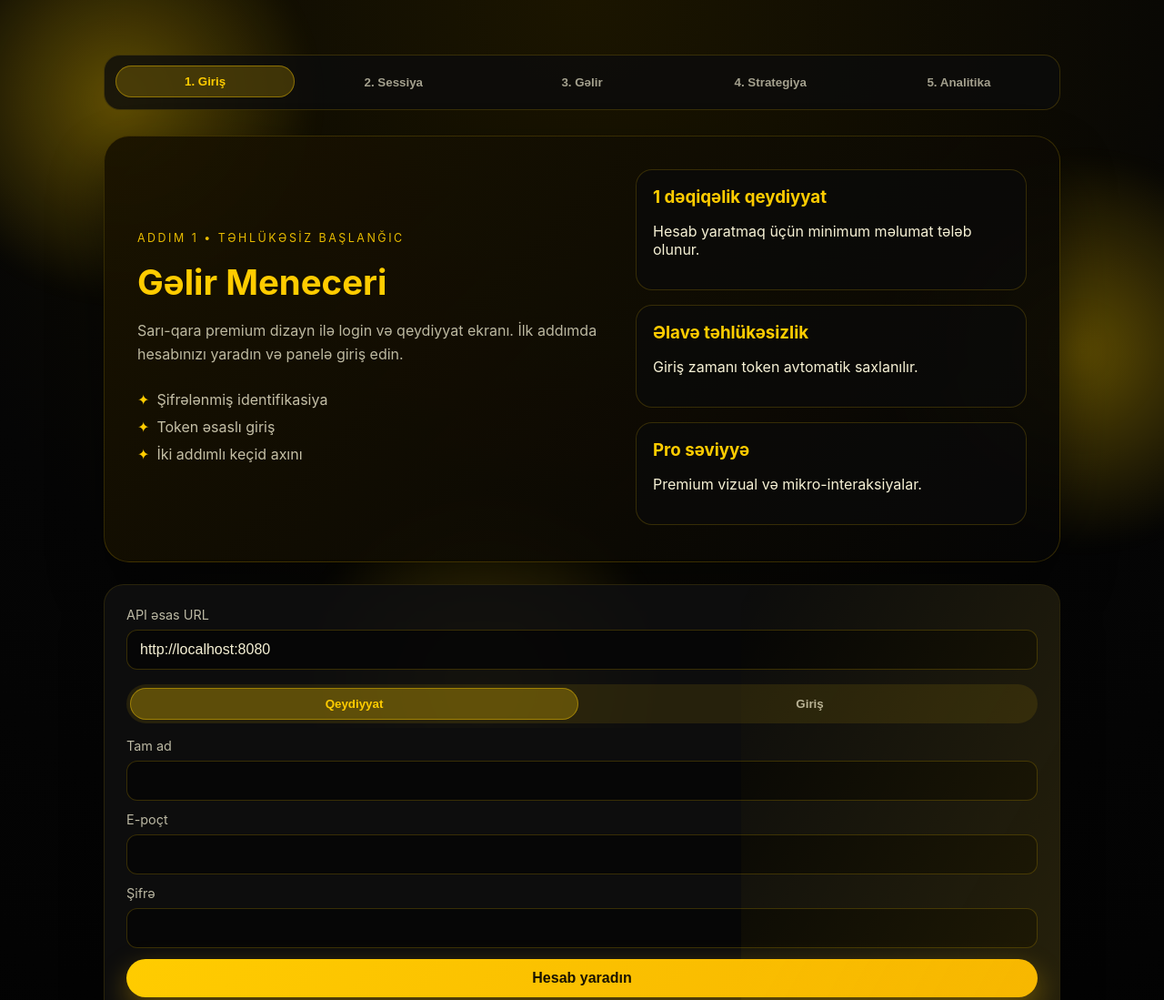
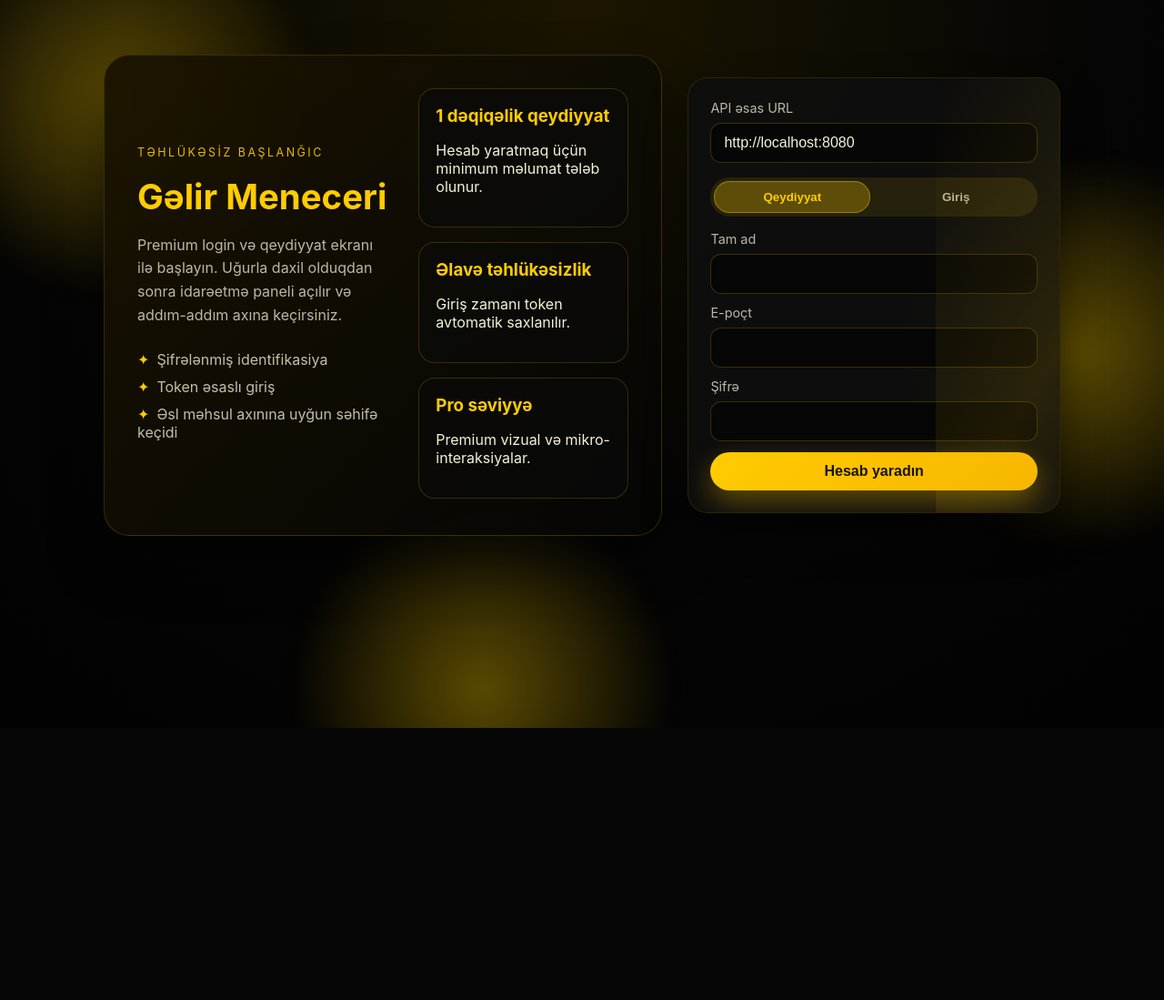
Before and after one commit to JamalJavadov/income-manage-project, a plain HTML site: page frontend/index.html in a window 1280 px wide. Shown: the top 1099 px of the page at 91% size. After the commit the page ends 800 px from the top, so only its background shows below. Drawn offline with Linux system fonts and the light colour scheme.

Commit message:
Refactor auth flow to separate login screen

```diff
--- a/frontend/app.js
+++ b/frontend/app.js
@@ -12,6 +12,7 @@ const pages = document.querySelectorAll(".page");
 const steps = document.querySelectorAll(".step");
 const nextButtons = document.querySelectorAll(".next-step");
 const prevButtons = document.querySelectorAll(".prev-step");
+const views = document.querySelectorAll(".view");
 
 const TOKEN_KEY = "incomeManagerToken";
 const STORAGE_STEP_KEY = "incomeManagerStep";
@@ -30,10 +31,16 @@ const storeToken = (token) => {
   }
 };
 
+const setView = (viewName) => {
+  views.forEach((view) => {
+    view.classList.toggle("active", view.dataset.view === viewName);
+  });
+};
+
 const clearToken = () => {
   localStorage.removeItem(TOKEN_KEY);
   updateOutput("Token silindi. Yeni əməliyyat üçün hazırdır...");
-  goToStep("auth");
+  setView("auth");
 };
 
 const postJson = async (path, body) => {
@@ -106,6 +113,7 @@ const loadIncomeStrategy = async () => {
 };
 
 const loadIncomeStatus = async () => {
+  setView("app");
   const status = await fetchWithToken("/api/income/status");
   if (status.hasMonthlyIncome) {
     await loadIncomeStrategy();
@@ -127,6 +135,7 @@ const handleSubmit = (form, endpoint) => async (event) => {
     const data = await postJson(endpoint, payload);
     storeToken(data.token);
     updateOutput(formatJson(data));
+    setView("app");
     goToStep("session");
     await loadIncomeStatus();
   } catch (error) {
@@ -197,5 +206,6 @@ if (existingToken) {
     updateOutput(`Xəta: ${error.message}`);
   });
 } else {
-  goToStep(localStorage.getItem(STORAGE_STEP_KEY) || "auth");
+  setView("auth");
+  goToStep(localStorage.getItem(STORAGE_STEP_KEY) || "session");
 }
--- a/frontend/index.html
+++ b/frontend/index.html
@@ -12,28 +12,20 @@
       <span class="glow glow-two"></span>
       <span class="glow glow-three"></span>
     </div>
-    <main class="app">
-      <nav class="stepper" aria-label="Addımlar">
-        <button class="step active" type="button" data-step="auth">1. Giriş</button>
-        <button class="step" type="button" data-step="session">2. Sessiya</button>
-        <button class="step" type="button" data-step="income">3. Gəlir</button>
-        <button class="step" type="button" data-step="strategy">4. Strategiya</button>
-        <button class="step" type="button" data-step="insight">5. Analitika</button>
-      </nav>
-
-      <section class="page active" data-step="auth">
+    <main class="app-shell">
+      <section class="view auth-screen active" data-view="auth">
         <header class="hero">
           <div class="hero-content">
-            <span class="eyebrow">Addım 1 • Təhlükəsiz başlanğıc</span>
+            <span class="eyebrow">Təhlükəsiz başlanğıc</span>
             <h1>Gəlir Meneceri</h1>
             <p class="subtitle">
-              Sarı-qara premium dizayn ilə login və qeydiyyat ekranı. İlk addımda hesabınızı
-              yaradın və panelə giriş edin.
+              Premium login və qeydiyyat ekranı ilə başlayın. Uğurla daxil olduqdan sonra
+              idarəetmə paneli açılır və addım-addım axına keçirsiniz.
             </p>
             <ul class="feature-list">
               <li>Şifrələnmiş identifikasiya</li>
               <li>Token əsaslı giriş</li>
-              <li>İki addımlı keçid axını</li>
+              <li>Əsl məhsul axınına uyğun səhifə keçidi</li>
             </ul>
           </div>
           <div class="hero-metrics">
@@ -52,7 +44,7 @@
           </div>
         </header>
 
-        <section class="card spotlight">
+        <section class="card spotlight auth-card">
           <div class="row">
             <label for="apiBase">API əsas URL</label>
             <input id="apiBase" type="url" value="http://localhost:8080" />
@@ -91,15 +83,19 @@
             <button class="primary" type="submit">Daxil olun</button>
           </form>
         </section>
+      </section>
 
-        <div class="page-actions">
-          <button class="primary next-step" type="button" data-next="session">Növbəti addım</button>
-        </div>
-      </section>
+      <section class="view app-screen" data-view="app">
+        <nav class="stepper" aria-label="Addımlar">
+          <button class="step" type="button" data-step="session">1. Sessiya</button>
+          <button class="step" type="button" data-step="income">2. Gəlir</button>
+          <button class="step" type="button" data-step="strategy">3. Strategiya</button>
+          <button class="step" type="button" data-step="insight">4. Analitika</button>
+        </nav>
 
         <section class="page" data-step="session">
           <header class="page-header">
-          <span class="eyebrow">Addım 2 • Sessiya</span>
+            <span class="eyebrow">Addım 1 • Sessiya</span>
             <h2>Sessiya monitoru</h2>
             <p class="subtitle">Tokeni izləyin, çıxışı idarə edin və növbəti mərhələyə keçin.</p>
           </header>
@@ -111,14 +107,13 @@
             <pre id="output" aria-live="polite">Gözləmə rejimi aktivdir...</pre>
           </section>
           <div class="page-actions">
-          <button class="ghost prev-step" type="button" data-prev="auth">Geri</button>
             <button class="primary next-step" type="button" data-next="income">Növbəti addım</button>
           </div>
         </section>
 
         <section class="page" data-step="income">
           <header class="page-header">
-          <span class="eyebrow">Addım 3 • Gəlir</span>
+            <span class="eyebrow">Addım 2 • Gəlir</span>
             <h2>Aylıq gəlirin təsdiqi</h2>
             <p class="subtitle">Panelin növbəti hissəsini açmaq üçün aylıq gəlirinizi daxil edin.</p>
           </header>
@@ -147,7 +142,7 @@
 
         <section class="page" data-step="strategy">
           <header class="page-header">
-          <span class="eyebrow">Addım 4 • Strategiya</span>
+            <span class="eyebrow">Addım 3 • Strategiya</span>
             <h2>Gəliri hissələrə bölün</h2>
             <p class="subtitle">
               Strategiya (50/30/20): məcburi xərclər, strateji inkişaf və şəxsi motivasiya balansı.
@@ -181,7 +176,7 @@
 
         <section class="page" data-step="insight">
           <header class="page-header">
-          <span class="eyebrow">Addım 5 • Analitika</span>
+            <span class="eyebrow">Addım 4 • Analitika</span>
             <h2>İdarəetmə mərkəzi</h2>
             <p class="subtitle">
               Paneliniz real vaxt məlumat axını, təhlükəsizlik statusu və prioritet nəticələr üçün
@@ -219,6 +214,7 @@
             <button class="primary" type="button">Paneli yekunlaşdır</button>
           </div>
         </section>
+      </section>
     </main>
 
     <script src="app.js"></script>
--- a/frontend/styles.css
+++ b/frontend/styles.css
@@ -49,13 +49,36 @@ body {
   animation-delay: 3s;
 }
 
-.app {
+.app-shell {
   position: relative;
   z-index: 1;
   max-width: 1100px;
   margin: 0 auto;
   padding: 60px 24px 90px;
   display: grid;
+  gap: 28px;
+}
+
+.view {
+  display: none;
+  gap: 28px;
+}
+
+.view.active {
+  display: grid;
+}
+
+.auth-screen {
+  align-items: stretch;
+}
+
+.auth-card {
+  max-width: 520px;
+  width: 100%;
+  justify-self: center;
+}
+
+.app-screen {
   gap: 28px;
 }
 
@@ -430,6 +453,15 @@ pre {
 }
 
 @media (min-width: 900px) {
+  .auth-screen {
+    grid-template-columns: minmax(0, 1.2fr) minmax(0, 0.8fr);
+    align-items: center;
+  }
+
+  .auth-card {
+    justify-self: stretch;
+  }
+
   .hero {
     grid-template-columns: minmax(0, 1.2fr) minmax(0, 1fr);
     align-items: center;
```
Lines whose indentation alone changed are shown as unchanged.
